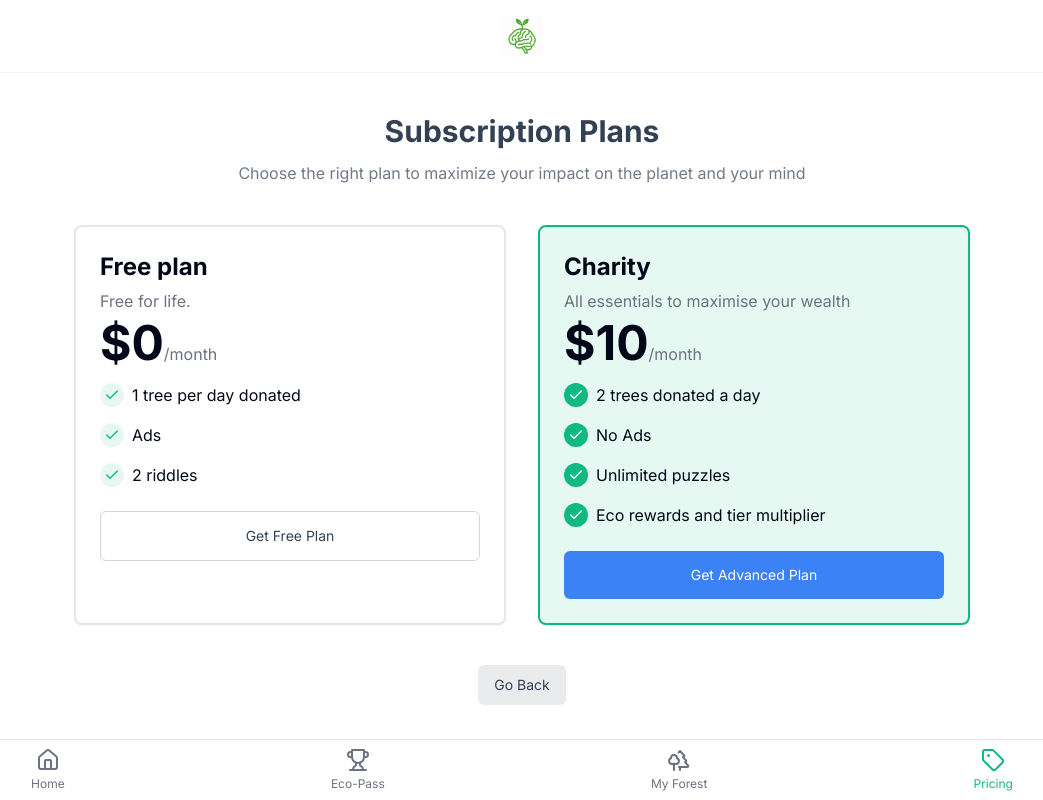
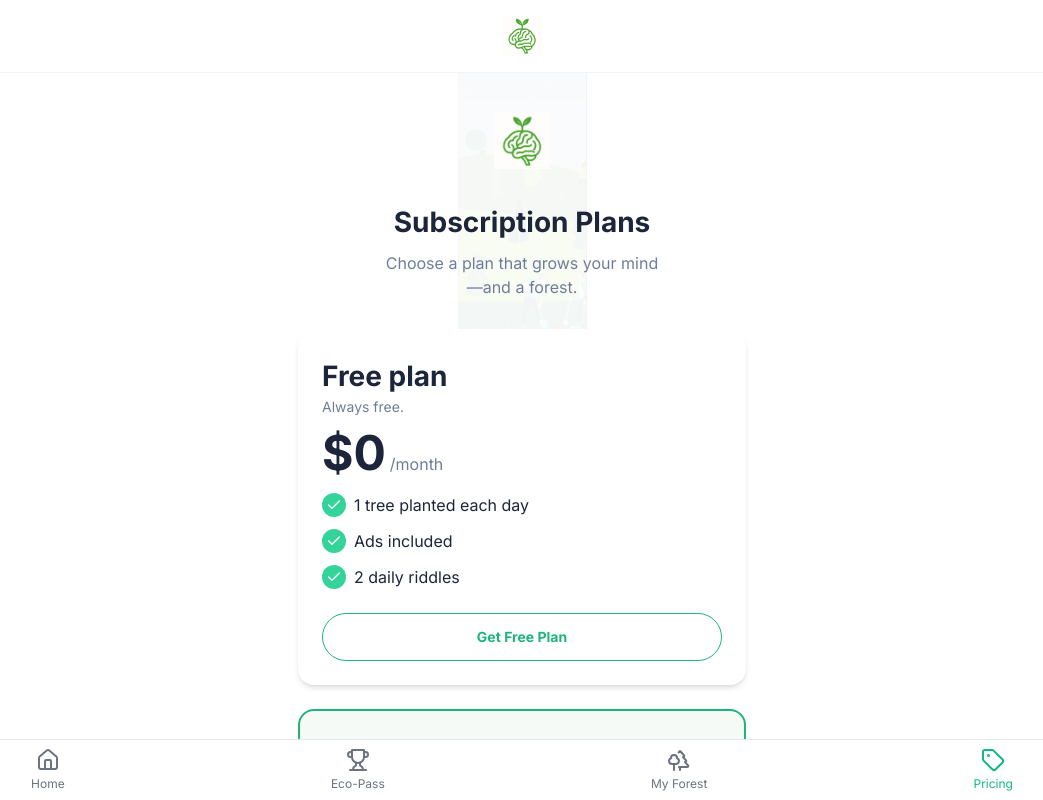
Before and after one commit to basbrown02/eco-brain-grow, a React (Vite) app: page /pricing in a window 1280 px wide. Shown: the top 800 px of the page, without its empty margins (118-1161 px from the left). Built offline with nearby package versions, Linux system fonts and the light colour scheme.

Commit message:
Refactor: Implement subscription plans UI
Implement the subscription plans UI based on the provided design specifications, including the free and charity plan cards, components, and styling.

```diff
--- a/src/pages/PricingPage.tsx
+++ b/src/pages/PricingPage.tsx
@@ -3,17 +3,19 @@ import React, { useState } from 'react';
 import { useNavigate } from 'react-router-dom';
 import AppBar from '@/components/AppBar';
 import { Check } from 'lucide-react';
-import { Card, CardContent, CardFooter, CardHeader } from '@/components/ui/card';
 import { Button } from '@/components/ui/button';
 import { useToast } from '@/hooks/use-toast';
+import BrainIcon from '@/components/BrainIcon';
 
 const PricingPage: React.FC = () => {
   const navigate = useNavigate();
   const { toast } = useToast();
   const [isTransitioning, setIsTransitioning] = useState(false);
+  const [selectedPlan, setSelectedPlan] = useState<string | null>(null);
 
   const handleGetPlan = (plan: string) => {
     setIsTransitioning(true);
+    setSelectedPlan(plan);
 
     toast({
       title: plan === 'free' ? "Already on Free Plan" : "Premium Plan Selected",
@@ -33,115 +35,102 @@ const PricingPage: React.FC = () => {
     }
   };
 
+  const PlanBullet = ({ label }: { label: string }) => (
+    <div className="flex items-center mt-3">
+      <div className="rounded-full bg-emerald-400 p-1 mr-2 flex-shrink-0">
+        <Check className="h-4 w-4 text-white" />
+      </div>
+      <span className="text-[#1C2539] text-base">{label}</span>
+    </div>
+  );
+
   return (
-    <div className={`min-h-screen flex flex-col ${isTransitioning ? 'opacity-50 transition-opacity duration-500' : 'opacity-100 animate-fade-in'}`}>
+    <div className={`min-h-screen flex flex-col bg-white ${isTransitioning ? 'opacity-50 transition-opacity duration-500' : 'opacity-100 animate-fade-in'}`}>
       <AppBar />
 
-      <div className="flex-grow px-4 py-10 flex flex-col items-center">
-        <h1 className="text-3xl font-bold text-ecobrain-charcoal mb-3">Subscription Plans</h1>
-        <p className="text-ecobrain-charcoal/70 mb-10 text-center">
-          Choose the right plan to maximize your impact on the planet and your mind
+      <div className="flex-grow px-4 py-6 flex flex-col items-center relative">
+        {/* Optional faint leaf vein pattern */}
+        <div
+          className="absolute inset-0 w-full h-64 bg-top bg-no-repeat opacity-5 pointer-events-none"
+          style={{
+            backgroundImage: "url('/lovable-uploads/8141c7bb-6aa8-4eff-91f9-924ff6900a39.png')",
+            backgroundSize: 'contain',
+            zIndex: 0
+          }}
+        />
+
+        {/* Brain sprout logo */}
+        <BrainIcon className="h-14 w-14 mt-4 z-10" />
+
+        {/* Headline block */}
+        <h1 className="text-[28px] font-bold text-[#1C2539] mt-8 text-center z-10">
+          Subscription Plans
+        </h1>
+        <p className="text-base text-[#6E7D9A] text-center max-w-[280px] mt-2 z-10">
+          Choose a plan that grows your mind—and a forest.
         </p>
 
-        <div className="grid grid-cols-1 md:grid-cols-2 gap-8 w-full max-w-4xl">
-          {/* Free Plan */}
-          <Card className="border-2 border-gray-200 shadow-sm">
-            <CardHeader className="pb-4">
-              <h2 className="text-2xl font-bold">Free plan</h2>
-              <p className="text-gray-500">Free for life.</p>
+        {/* Plan stack */}
+        <div className="max-w-md w-full space-y-6 mt-8 z-10">
+          {/* Free Card */}
+          <div className={`bg-white rounded-2xl p-6 shadow-md ${selectedPlan === 'free' ? 'ring-2 ring-emerald-500' : ''}`}>
+            <h2 className="text-[28px] font-bold text-[#1C2539]">Free plan</h2>
+            <p className="text-sm text-[#6E7D9A] mb-3">Always free.</p>
+
+            <div className="flex items-baseline">
+              <span className="text-5xl font-bold text-[#1C2539]">$0</span>
+              <span className="text-base text-[#6E7D9A] ml-1">/month</span>
+            </div>
+
             <div className="mt-4">
-                <span className="text-5xl font-bold">$0</span>
-                <span className="text-gray-500">/month</span>
+              <PlanBullet label="1 tree planted each day" />
+              <PlanBullet label="Ads included" />
+              <PlanBullet label="2 daily riddles" />
             </div>
-            </CardHeader>
 
-            <CardContent>
-              <div className="space-y-4">
-                <div className="flex items-center">
-                  <div className="rounded-full bg-ecobrain-green/10 p-1">
-                    <Check className="h-4 w-4 text-ecobrain-green" />
-                  </div>
-                  <span className="ml-2">1 tree per day donated</span>
-                </div>
-                <div className="flex items-center">
-                  <div className="rounded-full bg-ecobrain-green/10 p-1">
-                    <Check className="h-4 w-4 text-ecobrain-green" />
-                  </div>
-                  <span className="ml-2">Ads</span>
-                </div>
-                <div className="flex items-center">
-                  <div className="rounded-full bg-ecobrain-green/10 p-1">
-                    <Check className="h-4 w-4 text-ecobrain-green" />
-                  </div>
-                  <span className="ml-2">2 riddles</span>
-                </div>
-              </div>
-            </CardContent>
-
-            <CardFooter>
             <Button
               onClick={() => handleGetPlan('free')}
-                className="w-full py-6 bg-white hover:bg-gray-50 text-ecobrain-charcoal border border-gray-300"
+              className="w-full h-12 rounded-[28px] mt-6 border border-[#20B47B] bg-white hover:bg-[#F5FAF7] text-[#20B47B] font-semibold"
             >
               Get Free Plan
             </Button>
-            </CardFooter>
-          </Card>
+          </div>
 
-          {/* Premium Plan */}
-          <Card className="border-2 border-ecobrain-green bg-ecobrain-green/10 shadow-sm">
-            <CardHeader className="pb-4">
-              <h2 className="text-2xl font-bold">Charity</h2>
-              <p className="text-gray-500">All essentials to maximise your wealth</p>
+          {/* Charity Card */}
+          <div
+            className={`bg-[#F5FAF7] rounded-2xl p-6 border-2 border-[#20B47B]
+              ${selectedPlan === 'premium' ? 'shadow-lg transform transition-all duration-300' : ''}`}
+          >
+            <h2 className="text-[28px] font-bold text-[#1C2539]">Charity</h2>
+            <p className="text-sm text-[#6E7D9A] mb-3">
+              Boost your impact—double the trees, ad-free puzzles.
+            </p>
+
+            <div className="flex items-baseline">
+              <span className="text-5xl font-bold text-[#1C2539]">$10</span>
+              <span className="text-base text-[#6E7D9A] ml-1">/month</span>
+            </div>
+
             <div className="mt-4">
-                <span className="text-5xl font-bold">$10</span>
-                <span className="text-gray-500">/month</span>
+              <PlanBullet label="2 trees planted daily" />
+              <PlanBullet label="No ads" />
+              <PlanBullet label="Unlimited puzzles" />
+              <PlanBullet label="Eco-rewards & tier multiplier" />
             </div>
-            </CardHeader>
 
-            <CardContent>
-              <div className="space-y-4">
-                <div className="flex items-center">
-                  <div className="rounded-full bg-ecobrain-green p-1">
-                    <Check className="h-4 w-4 text-white" />
-                  </div>
-                  <span className="ml-2">2 trees donated a day</span>
-                </div>
-                <div className="flex items-center">
-                  <div className="rounded-full bg-ecobrain-green p-1">
-                    <Check className="h-4 w-4 text-white" />
-                  </div>
-                  <span className="ml-2">No Ads</span>
-                </div>
-                <div className="flex items-center">
-                  <div className="rounded-full bg-ecobrain-green p-1">
-                    <Check className="h-4 w-4 text-white" />
-                  </div>
-                  <span className="ml-2">Unlimited puzzles</span>
-                </div>
-                <div className="flex items-center">
-                  <div className="rounded-full bg-ecobrain-green p-1">
-                    <Check className="h-4 w-4 text-white" />
-                  </div>
-                  <span className="ml-2">Eco rewards and tier multiplier</span>
-                </div>
-              </div>
-            </CardContent>
-
-            <CardFooter>
             <Button
               onClick={() => handleGetPlan('premium')}
-                className="w-full py-6 bg-blue-500 hover:bg-blue-600 text-white"
+              className="w-full h-12 rounded-[28px] mt-6 bg-[#20B47B] hover:bg-[#20B47B]/90 text-white font-semibold"
             >
-                Get Advanced Plan
+              Start Charity Plan
             </Button>
-            </CardFooter>
-          </Card>
+          </div>
         </div>
 
         <Button
           onClick={() => navigate(-1)}
-          className="mt-10 bg-ecobrain-charcoal/10 hover:bg-ecobrain-charcoal/20 text-ecobrain-charcoal"
+          className="mt-8 text-[#6E7D9A] bg-transparent hover:bg-gray-50"
+          aria-label="Go back"
         >
           Go Back
         </Button>
```
Lines whose indentation alone changed are shown as unchanged.
